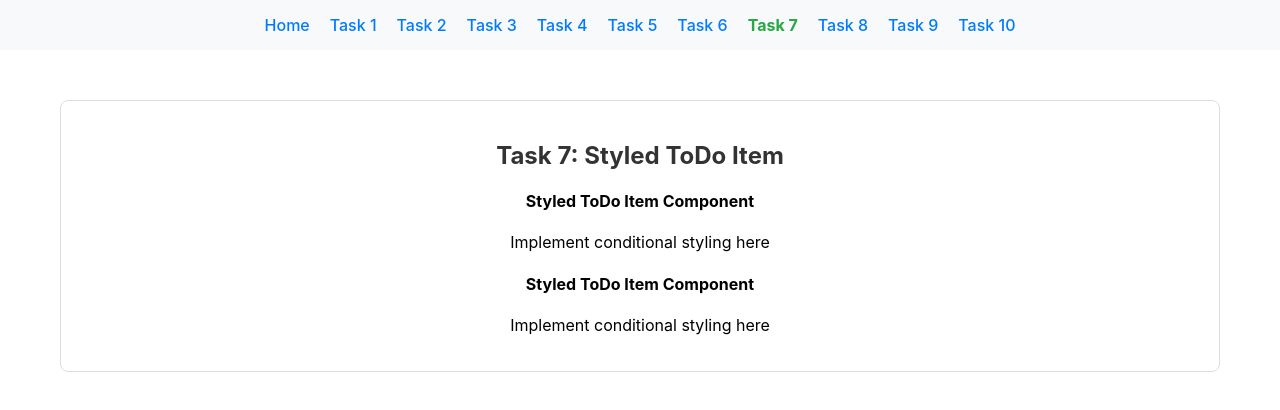
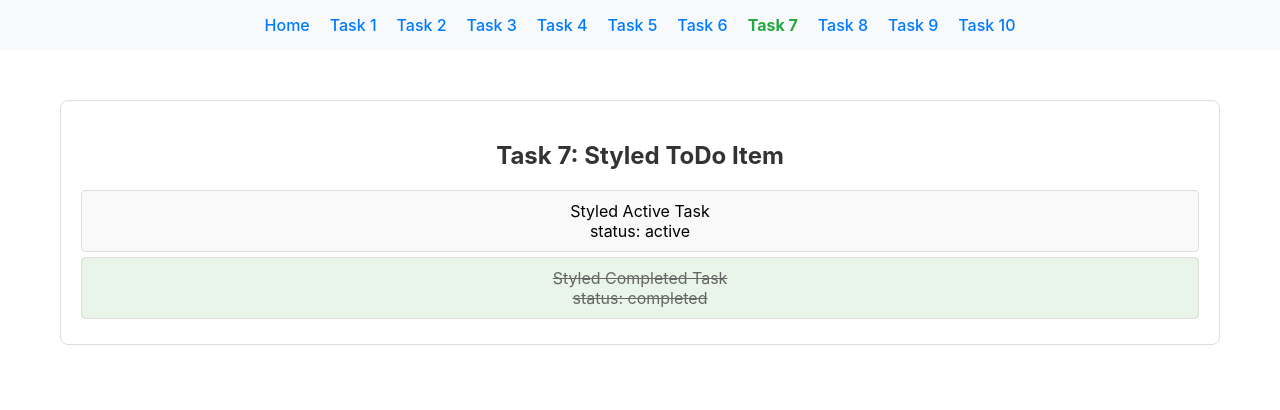
Before and after one commit to antoni306/node.js-pre-training-assignment-solution, a React (Create React App) app in the folder React-CSS/react-todo-app/: page /task-07 in a window 1280 px wide. Shown: the top 410 px of the page. Built offline with nearby package versions, Linux system fonts and the light colour scheme.

Commit message:
finish task 7 from react css

```diff
--- a/React-CSS/react-todo-app/src/solutions/task-07/StyledToDoItem.tsx
+++ b/React-CSS/react-todo-app/src/solutions/task-07/StyledToDoItem.tsx
@@ -69,12 +69,12 @@ export const StyledToDoItem: React.FC<TodoItemProps> = ({ todo }) => {
   // CSS classes to create:
   // .todo-item { /* base styles */ }
   // .todo-item.completed { /* completed styles */ }
-
+  const classes = `todo-item ${todo.completed ? 'completed' : ''}`
   return (
-    <div>
-      {/* TODO: Replace this with your implementation */}
-      <h4>Styled ToDo Item Component</h4>
-      <p>Implement conditional styling here</p>
+    <div className={classes}>
+      {todo.title} <br></br>
+      status:
+      {todo.completed ? ' completed' : ' active'}
     </div>
   );
 };
```
